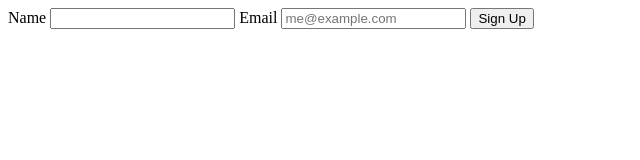
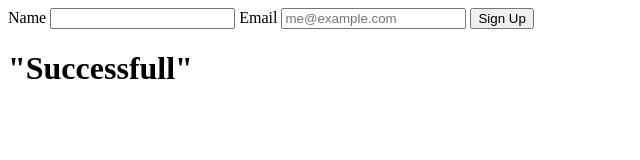
Before and after one commit to nandiniinj/HTML, a plain HTML site: page Sign Up page.html in a window 1280 px wide. Shown: the whole page, without its empty margins (0-640 px from the left). Drawn offline with Linux system fonts and the light colour scheme.

Commit message:
Update Sign Up page.html

```diff
--- a/Sign Up page.html
+++ b/Sign Up page.html
@@ -12,8 +12,9 @@
                 <label for="email">Email</label>
                 <input name="email" id="email" type="email" required placeholder="me@example.com">
                 <button type="submit">Sign Up</button>
+
             </form>
-
+            <h1>"Successfull"</h1>
         </main>
 
     </body>
```
